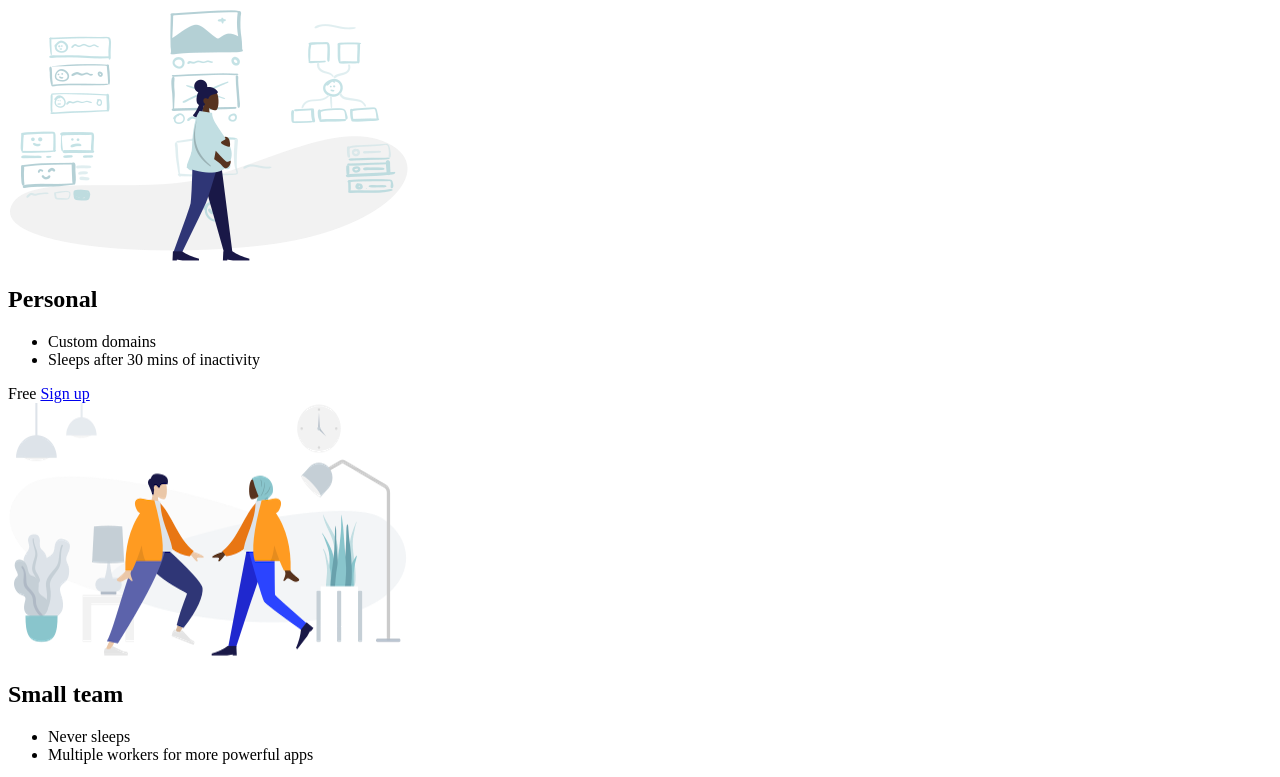
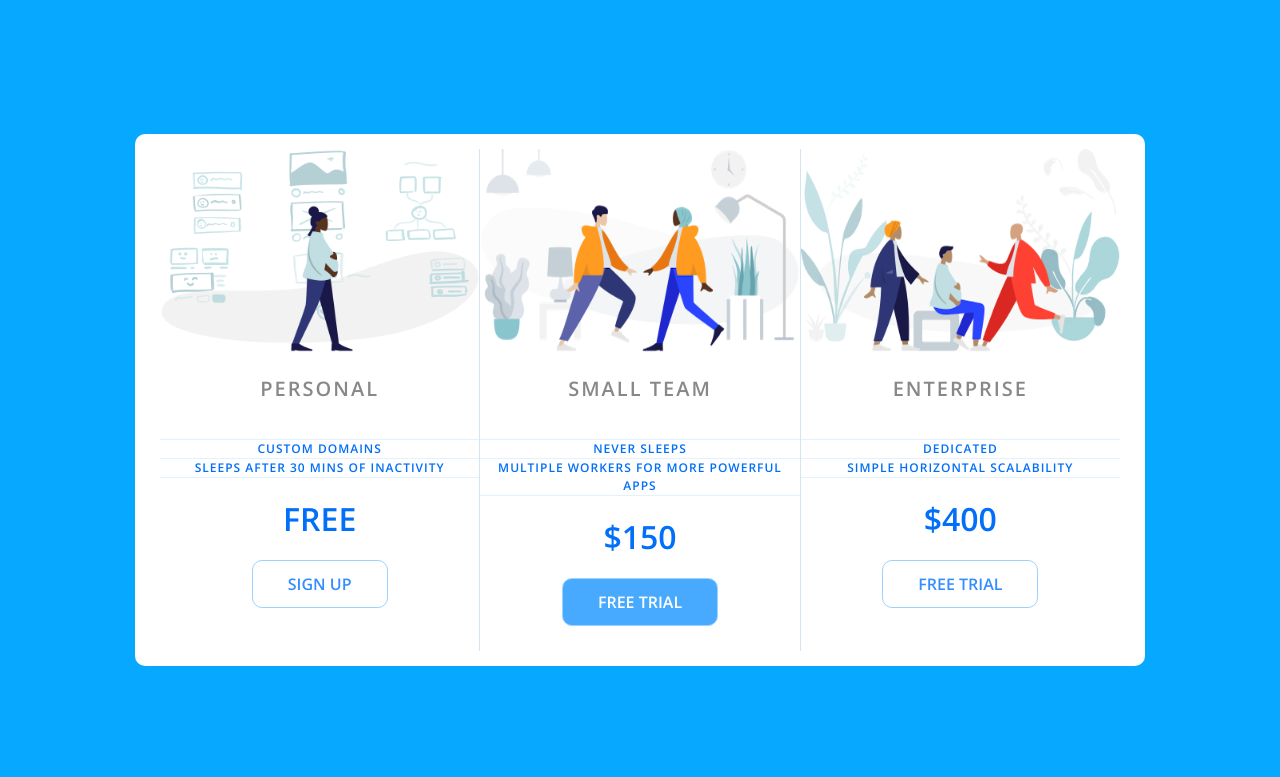
Before and after one commit to msetlock/PricePanel, a plain HTML site: page index.html in a window 1280 px wide. Shown: the top 777 px of the page. Drawn offline with nearby package versions, Linux system fonts and the light colour scheme.

Commit message:
add styling for pricing panel mockup

```diff
--- a/app.css
+++ b/app.css
@@ -0,0 +1,146 @@
+/* http://meyerweb.com/eric/tools/css/reset/
+   v2.0 | 20110126
+   License: none (public domain)
+*/
+
+html, body, div, span, applet, object, iframe,
+h1, h2, h3, h4, h5, h6, p, blockquote, pre,
+a, abbr, acronym, address, big, cite, code,
+del, dfn, em, img, ins, kbd, q, s, samp,
+small, strike, strong, sub, sup, tt, var,
+b, u, i, center,
+dl, dt, dd, ol, ul, li,
+fieldset, form, label, legend,
+table, caption, tbody, tfoot, thead, tr, th, td,
+article, aside, canvas, details, embed,
+figure, figcaption, footer, header, hgroup,
+menu, nav, output, ruby, section, summary,
+time, mark, audio, video {
+	margin: 0;
+	padding: 0;
+	border: 0;
+	font-size: 100%;
+	font: inherit;
+	vertical-align: baseline;
+}
+/* HTML5 display-role reset for older browsers */
+article, aside, details, figcaption, figure,
+footer, header, hgroup, menu, nav, section {
+	display: block;
+}
+body {
+	line-height: 1;
+}
+ol, ul {
+	list-style: none;
+}
+blockquote, q {
+	quotes: none;
+}
+blockquote:before, blockquote:after,
+q:before, q:after {
+	content: '';
+	content: none;
+}
+table {
+	border-collapse: collapse;
+	border-spacing: 0;
+}
+html{
+    box-sizing: border-box;
+    font-family: 'Open Sans', sans-serif;
+}
+body{
+    background-color: #06a9ff ;
+    display: flex;
+    justify-content: center;
+    align-items: center;
+    min-height: 100vh;
+
+
+}
+
+.panel{
+    background-color: white;
+    border-radius: 10px;
+    display: flex;
+    flex-direction: column;
+    padding: 15px 25px;
+    width: 100%;
+    max-width: 960px;
+    text-align: center;
+    text-transform: uppercase;
+
+}
+.pricing-plan{
+    border-bottom: 1px solid #e1f1ff;
+
+}
+.pricing-plan:last-child{
+    border-bottom: none;
+}
+.pricing-img{
+    margin-bottom: 25px;
+    width: 100%;
+    max-width: 100%;
+}
+.pricing-header{
+color:#888;
+font-size: 20px;
+font-weight: 800;
+letter-spacing: 2px;
+}
+.pricing-features {
+    margin:40px 0px 25px;
+    color: #016ff9;
+
+}
+.pricing-features-item{
+    letter-spacing: 1px;
+    font-weight: 600;
+    font-size: 12px;
+    line-height: 1.5;
+    padding: 30x 0;
+    border-top: 1px solid #e1f1ff;
+}
+.pricing-features-item:last-child{
+    border-top: 1px solid #e1f1ff;
+    border-bottom: 1px solid #e1f1ff;
+
+}
+.pricing-price{
+    color: #016ff9;
+    display: block;
+    font-size: 32px;
+    font-weight: 700;
+}
+.pricing-button{
+border: 1px solid #9dd1ff;
+border-radius: 10px;
+color: #348efe;
+display:inline-block;
+padding: 15px 35px;
+text-decoration: none;
+margin: 25px 0;
+transition: background-color 300ms ease-in-out;
+}
+
+.pricing-button:hover, .pricing-button:focus{
+background-color: #e1f1ff;
+}
+.pricing-button.is-featured{
+    background-color: #48aaff;
+    color: white;
+}
+@media(min-width:900px){
+    .panel{
+        flex-direction: row;
+    }
+    .pricing-plan{
+        border-bottom: none;
+        border-right: 1px solid #d5e4f1;
+    }
+    .pricing-plan:last-child{
+        border: none;
+    }
+}
--- a/index.html
+++ b/index.html
@@ -5,8 +5,9 @@
     <meta charset="UTF-8">
     <meta name="viewport" content="width=device-width, initial-scale=1.0">
     <title>Price Tiers</title>
-    <link rel="stylesheet" href="https://fonts.googleapis.com/css?family=Open+Sans:400,600,700">
-    <link rel="stylesheet" href="app.css">
+    <link rel="preconnect" href="https://fonts.googleapis.com">
+<link rel="preconnect" href="https://fonts.gstatic.com" crossorigin>
+<link href="https://fonts.googleapis.com/css2?family=Open+Sans:wght@600&display=swap" rel="stylesheet"><link rel="stylesheet" href="app.css">
 </head>
 
 <body>
```
